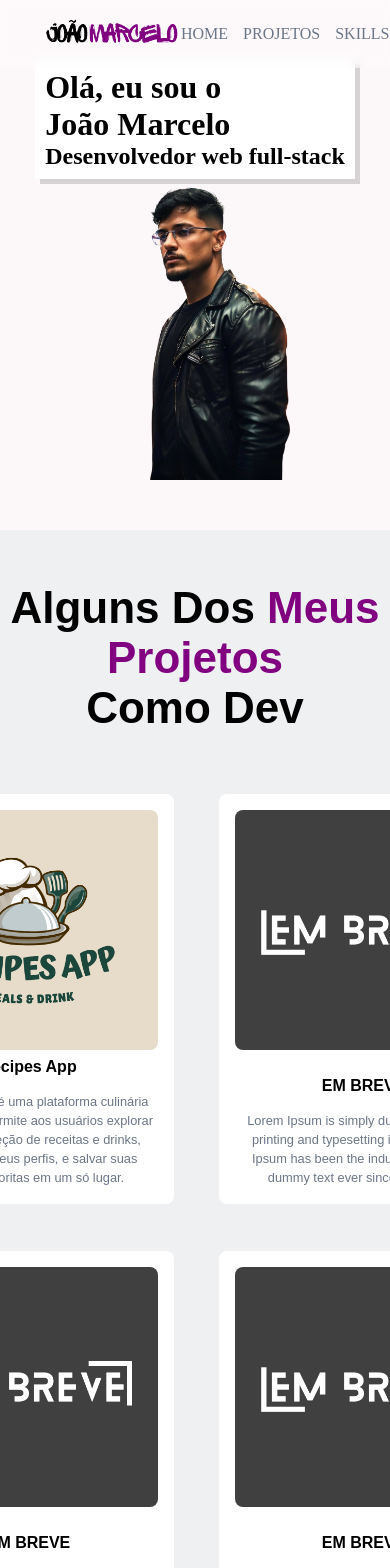
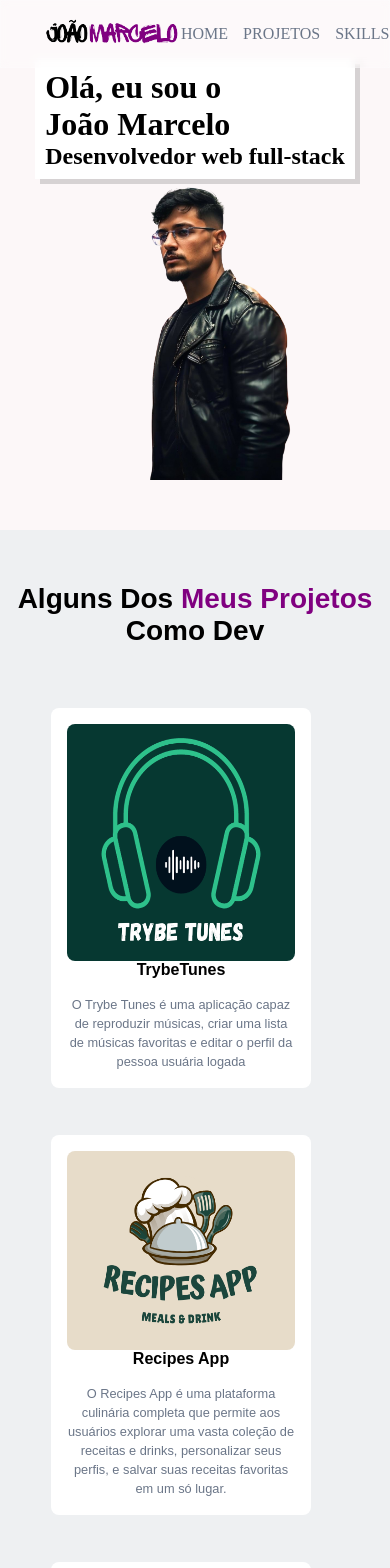
Before and after one commit to JohnnyNWT/my-portfolio, a React (Create React App) app: page / in a window 390 px wide. Shown: the top 1568 px of the page. Built offline with nearby package versions, Linux system fonts and the light colour scheme; the HTML template or start-up script is replaced by a standard one.

Commit message:
FEAT: responsive Projects page

```diff
--- a/src/css/Projects.css
+++ b/src/css/Projects.css
@@ -2,6 +2,8 @@
   background-color: #EEF0F2;
   display: flex;
   flex-direction: column;
+  justify-content: center;
+  height: 100vh;
 }
 
 .hidden {
@@ -117,3 +119,41 @@
   background-color: rgba(0, 0, 0, 0.515);
   border-radius: 50%;
 }
+
+@media (max-width: 1024px) {
+  .cards-container {
+    grid-template-columns: repeat(2, 320px);
+  }
+  .card {
+    width: 270px;
+    height: 400px;
+  }
+  .head-text {
+    font-size: 2.50rem;
+  }
+  .container-projects {
+    height: auto;
+  }
+}
+
+@media (max-width: 768px){
+  .cards-container {
+    grid-template-columns: repeat(1, 320px);
+  }
+  .card {
+    height: 395px;
+  }
+  .head-text {
+    font-size: 2rem;
+  }
+}
+
+@media (max-width: 576px){
+  .card {
+    width: 260px;
+    height: 380px;
+  }
+  .head-text {
+    font-size: 1.75rem;
+  }
+}
--- a/src/data/Projects.js
+++ b/src/data/Projects.js
@@ -22,22 +22,6 @@ const dataProjects = [{
   srcImage: EmBreve,
   projectName: "EM BREVE",
   projectDescription: "Lorem Ipsum is simply dummy text of the printing and typesetting industry. Lorem Ipsum has been the industry's standard dummy text ever since the 1500s.",
-}, {
-  srcImage: EmBreve,
-  projectName: "EM BREVE",
-  projectDescription: "Lorem Ipsum is simply dummy text of the printing and typesetting industry. Lorem Ipsum has been the industry's standard dummy text ever since the 1500s.",
-}, {
-  srcImage: EmBreve,
-  projectName: "EM BREVE",
-  projectDescription: "Lorem Ipsum is simply dummy text of the printing and typesetting industry. Lorem Ipsum has been the industry's standard dummy text ever since the 1500s.",
-}, {
-  srcImage: EmBreve,
-  projectName: "EM BREVE",
-  projectDescription: "Lorem Ipsum is simply dummy text of the printing and typesetting industry. Lorem Ipsum has been the industry's standard dummy text ever since the 1500s.",
-}, {
-  srcImage: EmBreve,
-  projectName: "EM BREVE",
-  projectDescription: "Lorem Ipsum is simply dummy text of the printing and typesetting industry. Lorem Ipsum has been the industry's standard dummy text ever since the 1500s.",
 }];
 
 export default dataProjects;
```
